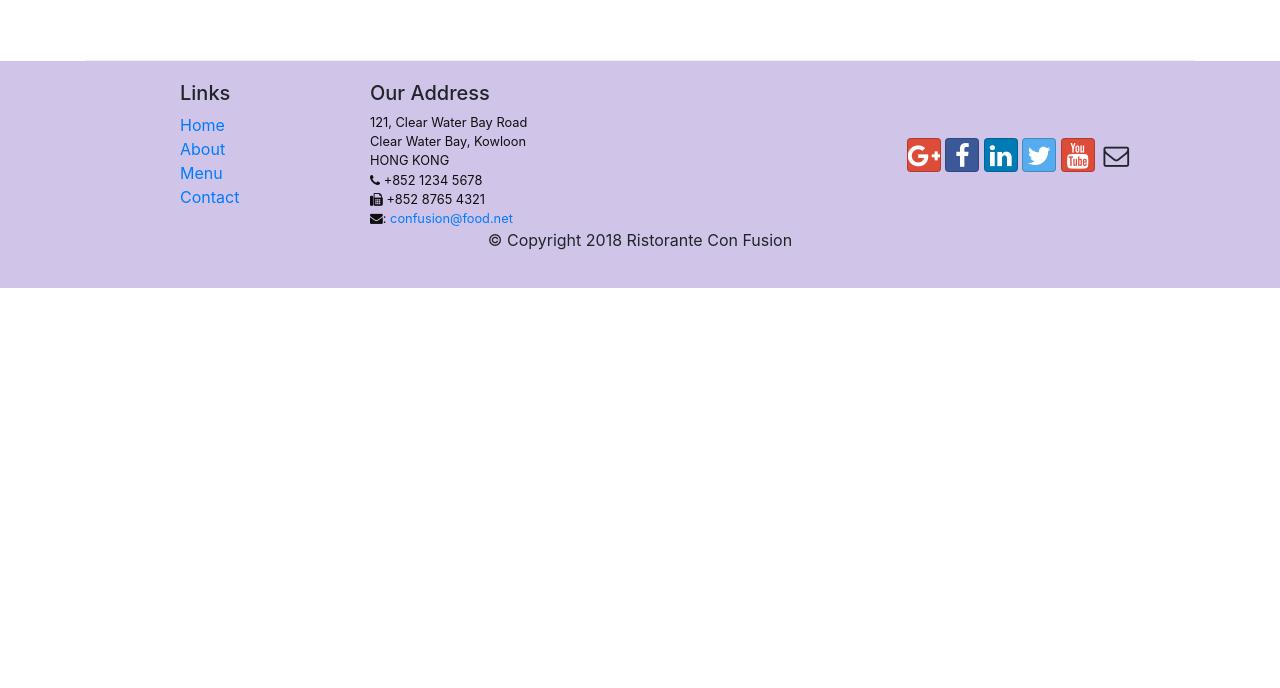
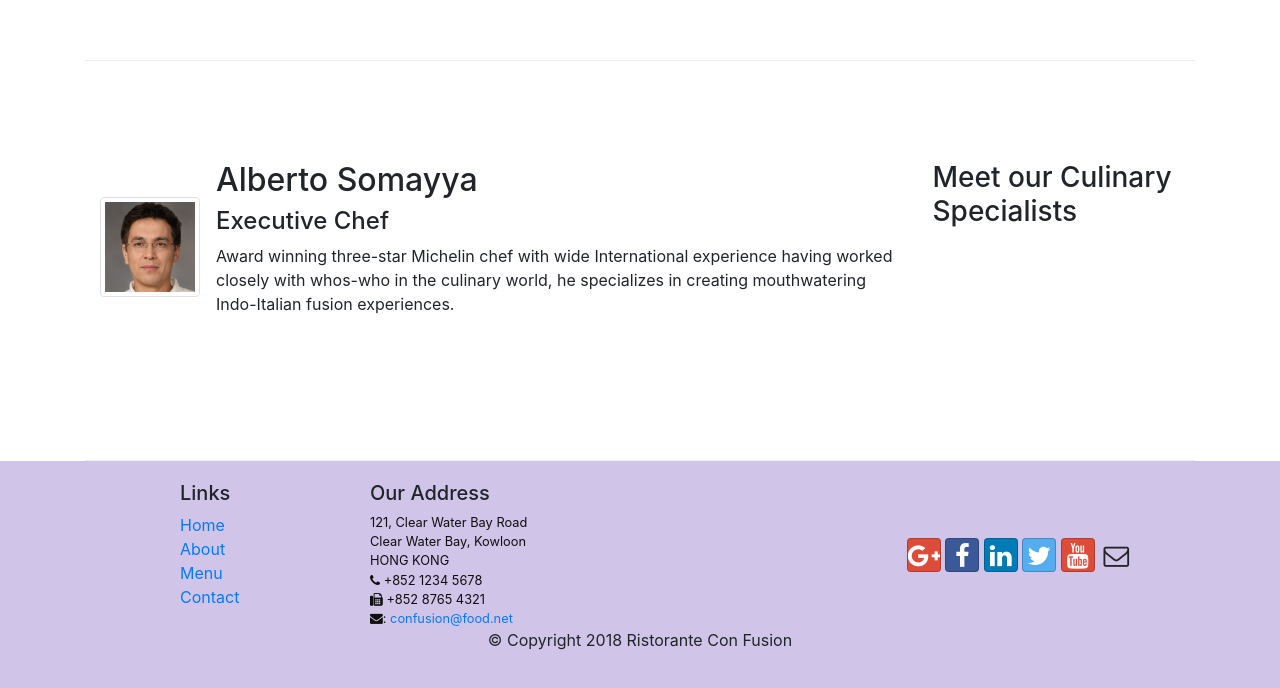
Before and after one commit to ShinuShaju/Restaurant-Website, a website: page index.html in a window 1280 px wide. Shown: the part 1574-2262 px from the top of the page. Before the commit the page ends 1862 px from the top, so only its background shows below. Drawn offline with nearby package versions, Linux system fonts and the light colour scheme.

```diff
--- a/index.html
+++ b/index.html
@@ -174,8 +174,21 @@
             </div>
         </div>
 
-
-
+        <div class="row row-content">
+            <div class="col-12 col-sm-4 order-sm-last col-md-3">
+                <h3>Meet our Culinary Specialists</h3>
+            </div>
+            <div class="col-12 col-sm-8 order-sm-first col-md">
+                <div class="media">
+                    <img class="d-flex mr-3 img-thumbnail align-self-center" src="img/alberto.jpg" alt="Alberto Somayya">
+                    <div class="media-body">
+                        <h2 class="mt-0">Alberto Somayya</h2>
+                        <h4>Executive Chef</h4>
+                        <p class="d-none d-sm-block">Award winning three-star Michelin chef with wide International experience having worked closely with whos-who in the culinary world, he specializes in creating mouthwatering Indo-Italian fusion experiences.</p>
+                    </div>
+                </div>
+            </div>
+        </div>
 
 
         <!-- Modal -->
@@ -248,13 +261,10 @@
                                 <button type="button" class="btn btn-secondary" data-dismiss="modal">Close</button>
                                 <button type="button" class="btn btn-primary">Reserve</button>                    </div>
                         </div>
-
                     </div>
                 </div>
             </div>
         </div>
-
-
     </div>
 
     <footer class="footer">
@@ -302,11 +312,6 @@
     <script src="node_modules/jquery/dist/jquery.slim.min.js"></script>
     <script src="node_modules/popper.js/dist/umd/popper.min.js"></script>
     <script src="node_modules/bootstrap/dist/js/bootstrap.min.js"></script>
-    <script>
-        $(document).ready(function(){
-            $('[data-toggle="tooltip"]').tooltip();
-        });
-    </script>
 
 </body>
 
```
Lines whose indentation alone changed are shown as unchanged.
